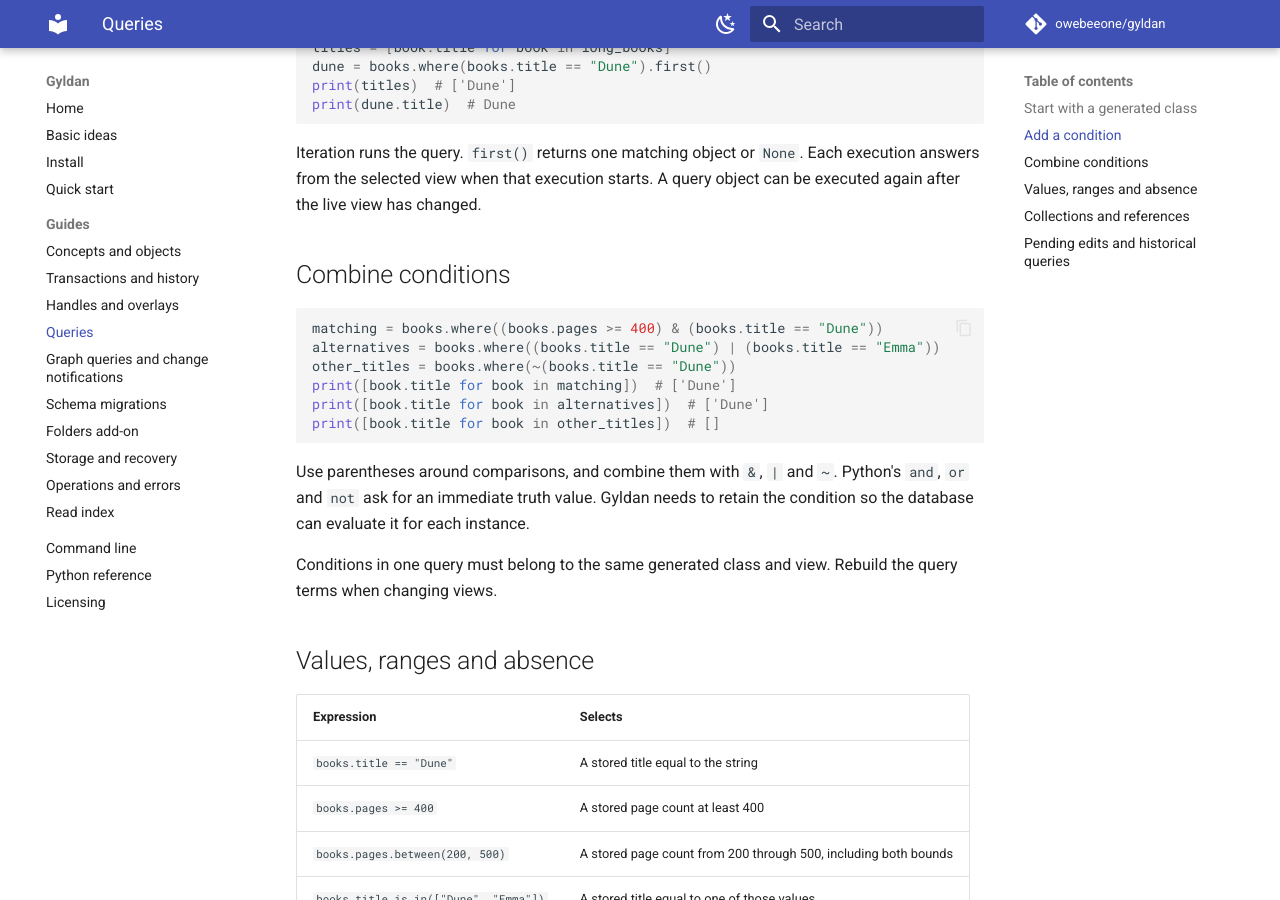
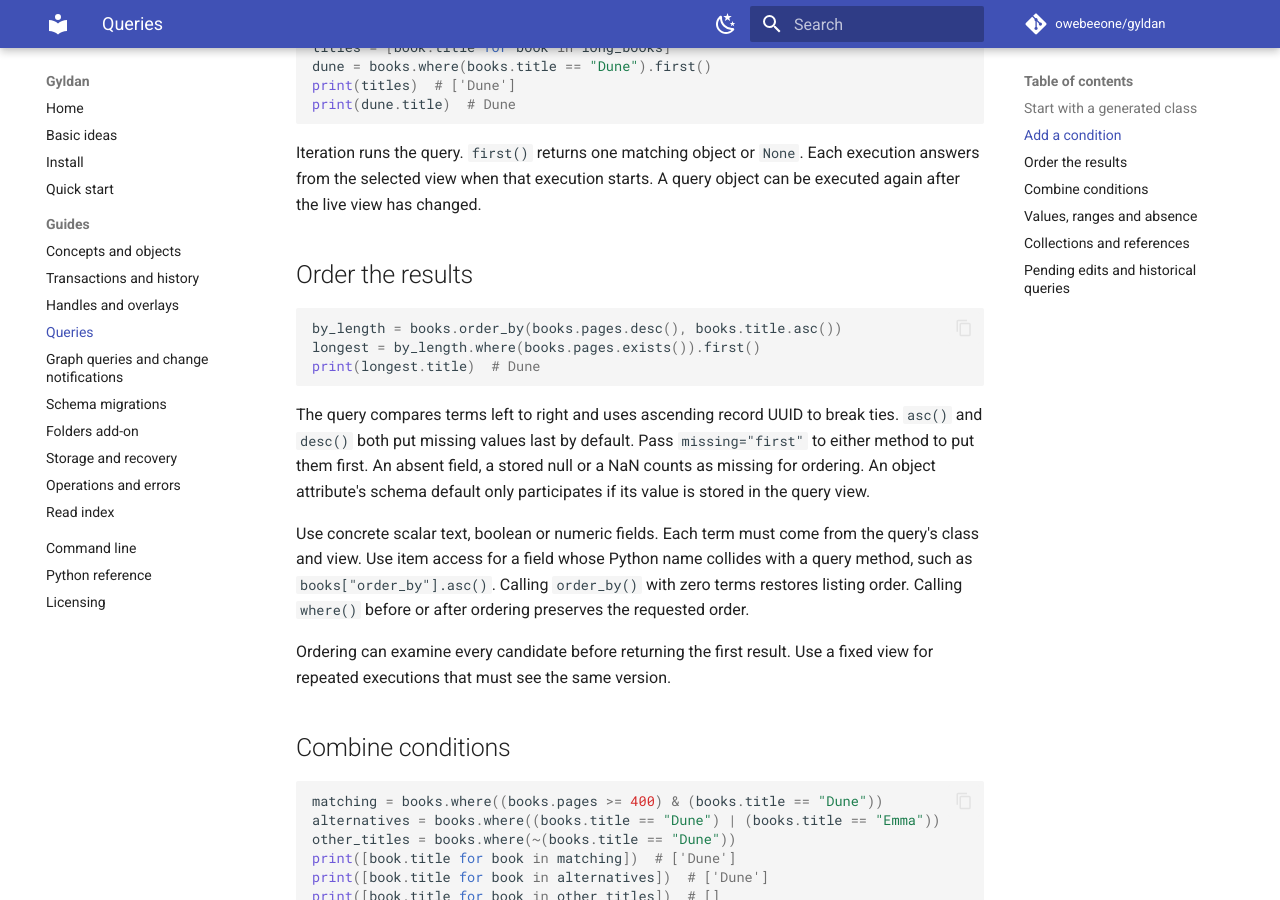
Before and after one commit to owebeeone/gyldan, an MkDocs documentation site: the page built from docs/queries.md, in a window 1280 px wide and 900 px high, scrolled down 808 px. Built offline with MkDocs 1.6.1 and Material for MkDocs 9.7.7, drawn with Linux system fonts in a browser that asks for light colours; comment, search, counter and statistics services are not loaded.

Commit message:
Implement ordinary query ordering for alpha

````diff
--- a/docs/queries.md
+++ b/docs/queries.md
@@ -40,6 +40,29 @@ print(dune.title)  # Dune
 Iteration runs the query. `first()` returns one matching object or `None`. Each
 execution answers from the selected view when that execution starts. A query
 object can be executed again after the live view has changed.
+
+## Order the results
+
+```python
+by_length = books.order_by(books.pages.desc(), books.title.asc())
+longest = by_length.where(books.pages.exists()).first()
+print(longest.title)  # Dune
+```
+
+The query compares terms left to right and uses ascending record UUID to
+break ties. `asc()` and `desc()` both put missing values last by default.
+Pass `missing="first"` to either method to put them first. An absent field,
+a stored null or a NaN counts as missing for ordering. An object attribute's
+schema default only participates if its value is stored in the query view.
+
+Use concrete scalar text, boolean or numeric fields. Each term must come
+from the query's class and view. Use item access for a field whose Python
+name collides with a query method, such as `books["order_by"].asc()`.
+Calling `order_by()` with zero terms restores listing order. Calling
+`where()` before or after ordering preserves the requested order.
+
+Ordering can examine every candidate before returning the first result.
+Use a fixed view for repeated executions that must see the same version.
 
 ## Combine conditions
 
````
